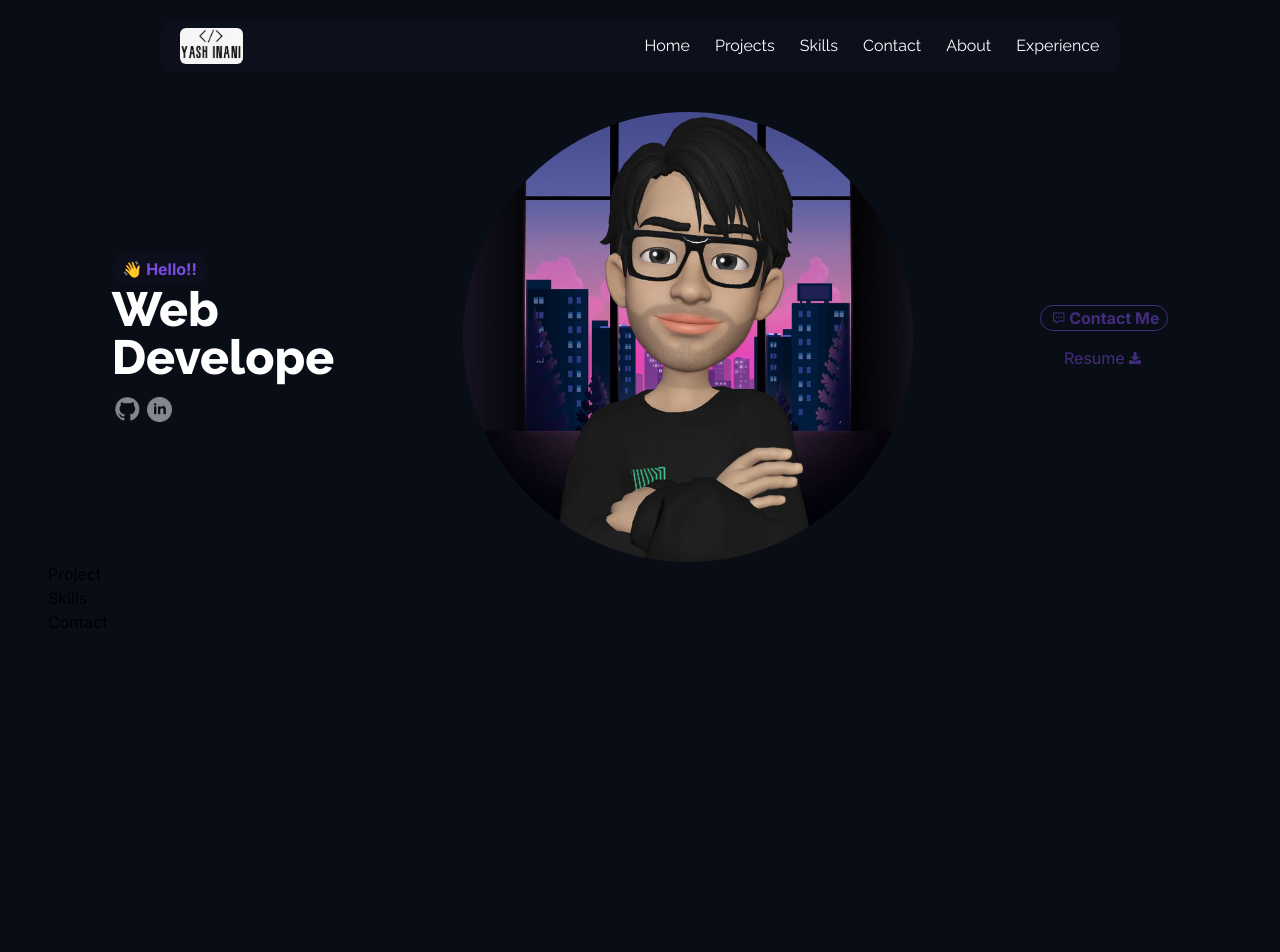
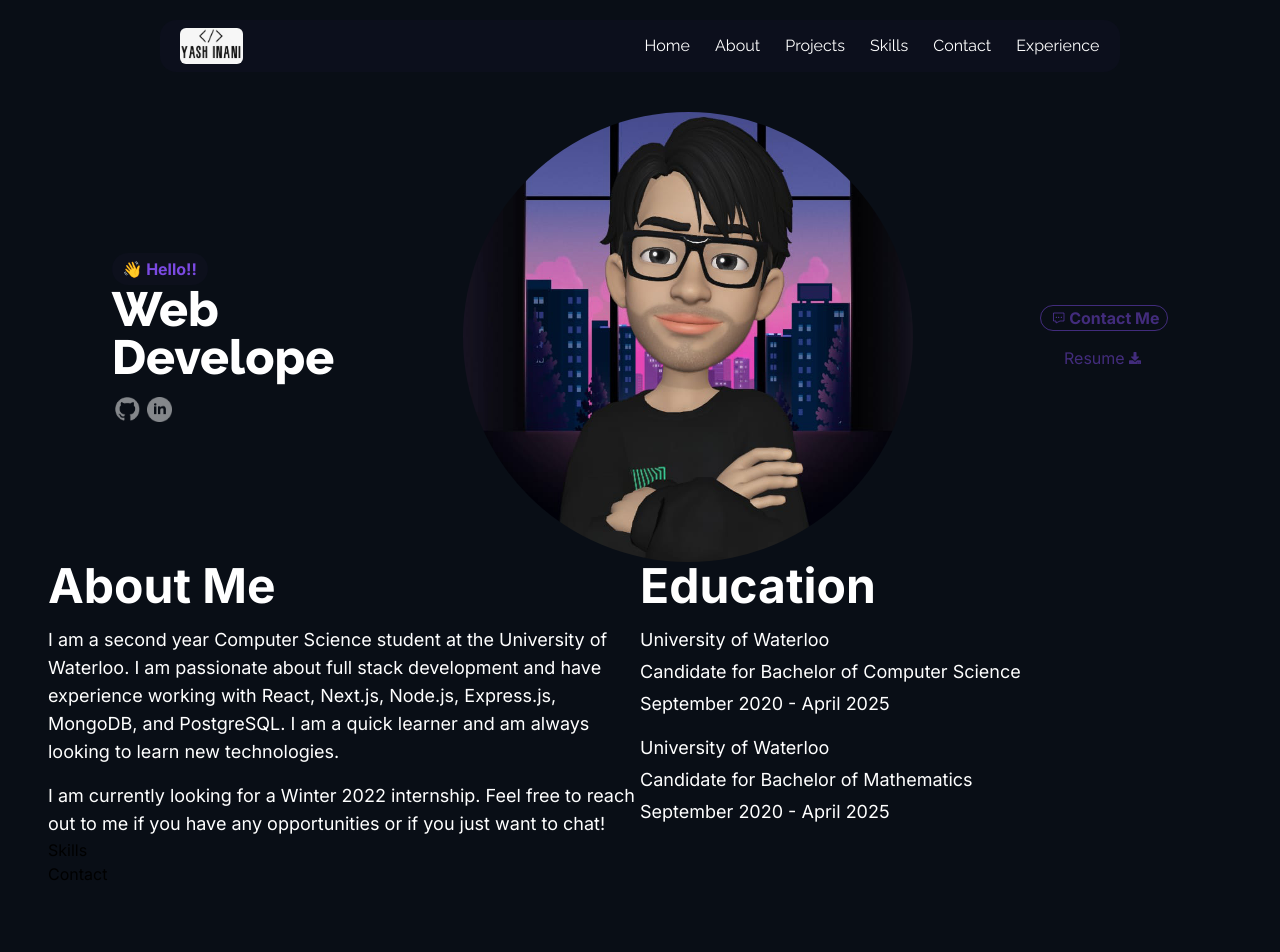
Before and after one commit to yinani24/portfolio, a Next.js app: page / in a window 1280 px wide. Shown: the top 952 px of the page. Built offline with nearby package versions, Linux system fonts and the light colour scheme.

Commit message:
new changes

```diff
--- a/src/app/about/page.tsx
+++ b/src/app/about/page.tsx
@@ -1,7 +1,24 @@
 export default function About() {
     return (
-      <section id='about'>
-        <h1>About</h1>
+      <section id='about' className='flex flex-row'>
+        <div className='flex flex-col w-1/2'>
+          <h1 className='text-white font-raleway text-5xl font-bold'>About Me</h1>
+          <p className='text-white font-raleway text-lg mt-4'>I am a second year Computer Science student at the University of Waterloo. I am passionate about full stack development and have experience working with React, Next.js, Node.js, Express.js, MongoDB, and PostgreSQL. I am a quick learner and am always looking to learn new technologies.</p>
+          <p className='text-white font-raleway text-lg mt-4'>I am currently looking for a Winter 2022 internship. Feel free to reach out to me if you have any opportunities or if you just want to chat!</p>
+        </div>
+        <div className='flex flex-col w-1/2'>
+          <h1 className='text-white font-raleway text-5xl font-bold'>Education</h1>
+          <div className='flex flex-col'>
+            <h1 className='text-white font-raleway text-lg mt-4'>University of Waterloo</h1>
+            <p className='text-white font-raleway text-lg mt-1'>Candidate for Bachelor of Computer Science</p>
+            <p className='text-white font-raleway text-lg mt-1'>September 2020 - April 2025</p>
+          </div>
+          <div className='flex flex-col'>
+            <h1 className='text-white font-raleway text-lg mt-4'>University of Waterloo</h1>
+            <p className='text-white font-raleway text-lg mt-1'>Candidate for Bachelor of Mathematics</p>
+            <p className='text-white font-raleway text-lg mt-1'>September 2020 - April 2025</p>
+          </div>
+        </div>
       </section>
     )
   }
--- a/src/app/home/page.tsx
+++ b/src/app/home/page.tsx
@@ -13,7 +13,7 @@ import { GrContact } from "react-icons/gr";
 
 export default function Home() {
     return (
-      <section id='home' className='flex flex-row justify-around items-center'>
+      <section id='home' className='flex flex-row justify-around items-center w-100 h-100'>
           <div className="flex flex-col w-56">
             <div className=''>
               <div className='rounded-2xl w-24 py-1 px-2 bg-[#7B4AE208]'>
--- a/src/app/page.tsx
+++ b/src/app/page.tsx
@@ -12,10 +12,10 @@ export default function main() {
       <NavBar/>
       <div className="container mt-24 mx-auto px-12 py-4">
         <Home/>
+        <About/>
         <Project/>
         <Skills/>
         <Contact/>
-        <About/>
         <Experience/>
       </div>
     </main>
--- a/src/app/projects/page.tsx
+++ b/src/app/projects/page.tsx
@@ -1,7 +1,7 @@
 export default function Project() {
     return (
       <section id='projects'>
-        <h1>Project</h1>
+
       </section>
     )
   }
--- a/src/components/constants.ts
+++ b/src/components/constants.ts
@@ -1,9 +1,9 @@
 export const navname = [
     {'route':"/", 'title': 'Home'},
+    {'route':'#about', 'title': 'About'},
     {'route':'#projects', 'title': 'Projects'},
     {'route':'#skills', 'title': 'Skills'},
     {'route':'#contact', 'title': 'Contact'},
-    {'route':'#about', 'title': 'About'},
     {'route': '#experience', 'title': 'Experience'}
 ]
 
```
